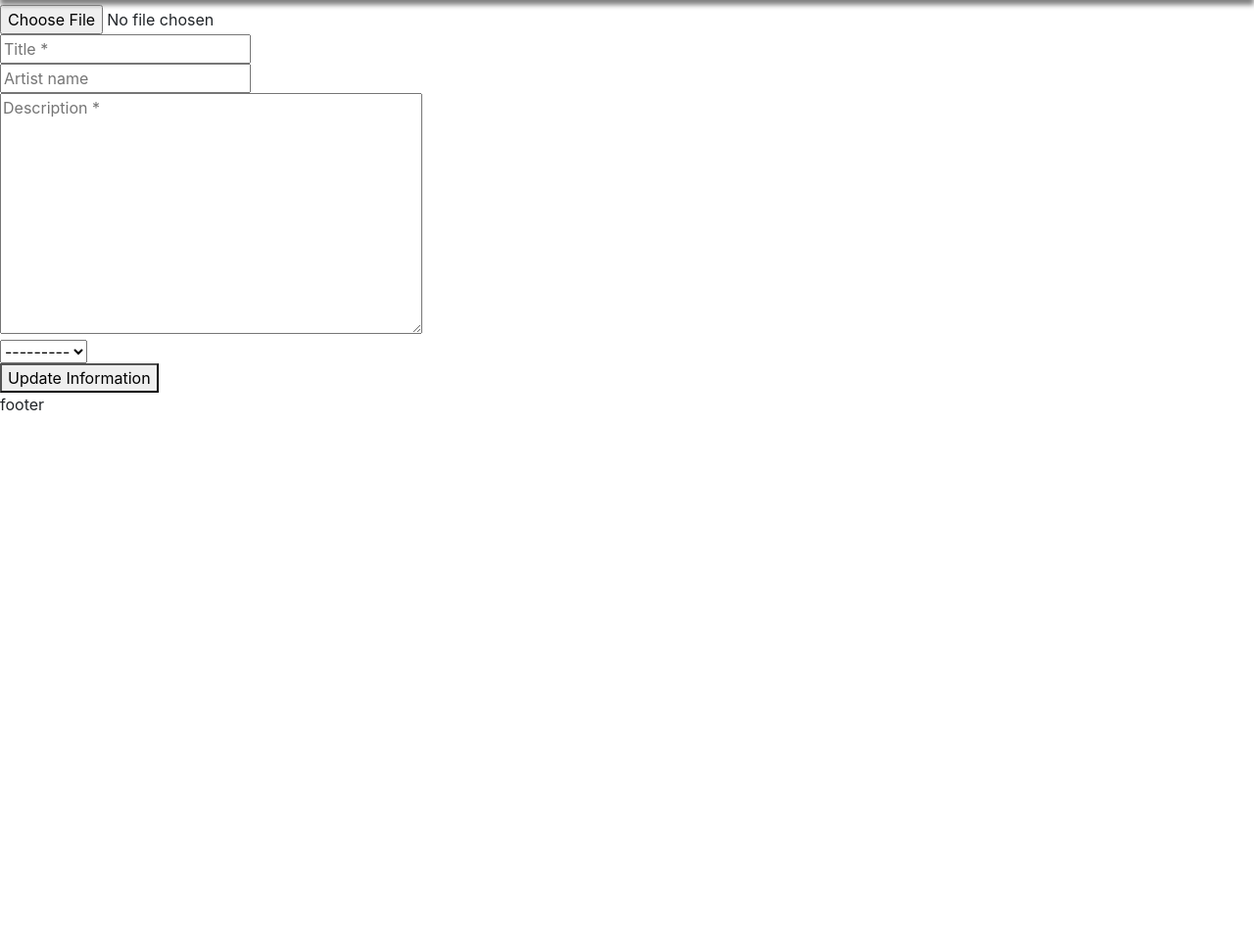
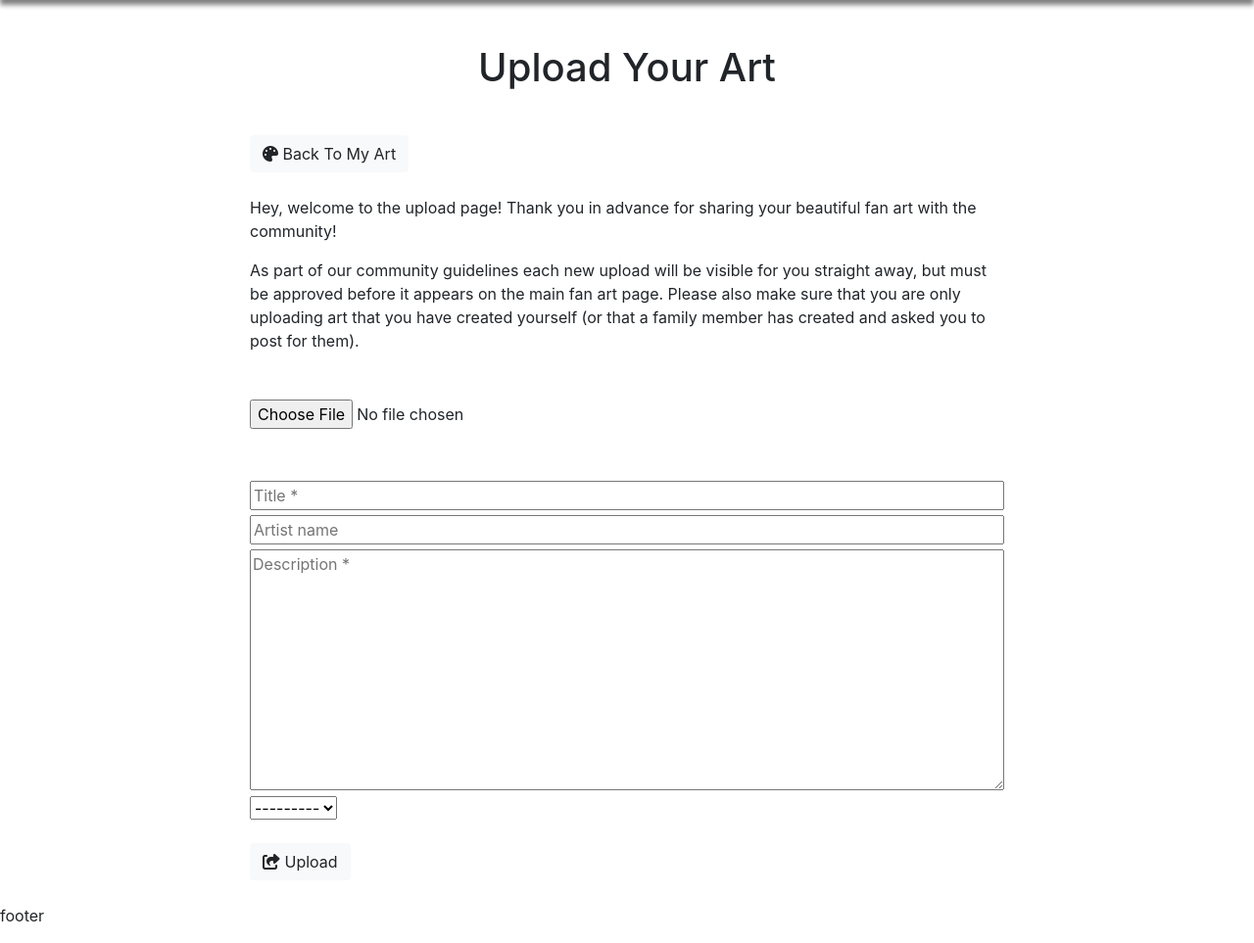
Before and after one commit to Code-Institute-Submissions/Author-Site, a Django app: page /fan_art/add_art in a window 1280 px wide. Shown: the part 189-1152 px from the top of the page at 98% size. Before the commit the page ends 608 px from the top, so only its background shows below. Run offline with Django 3.2, Linux system fonts and the light colour scheme; the visitor is signed in with stand-in values (Sample User, id 1); data that the repository does not hold is empty; some libraries are stand-ins or nearby versions.

Commit message:
Styling for fan art app - styling: add art page & form - Styling: edit art page & form - conditional rendering for unapproved art on users art gallery

```diff
--- a/fan_art/static/fan_art/css/fan_art.css
+++ b/fan_art/static/fan_art/css/fan_art.css
@@ -0,0 +1,49 @@
+/* --------------------------- USER FAN ART*/
+
+.card-img-overlay {
+    pointer-events: none;
+}
+
+/* --------------------------- ADD FAN ART */
+
+#add-fan-art {
+    width: 90vw;
+    margin: auto;
+}
+
+#add-fan-art input {
+    width: 100%;
+    margin-bottom: 5px;
+}
+
+#add-fan-art textarea {
+    width: 100%;
+}
+
+/* --------------------------- EDIT FAN ART */
+
+.edit-fan-art-image-display {
+    width: 80%;
+    margin: auto;
+}
+
+.edit-fan-art-image-display img{
+    width: 100%;
+}
+
+/* --------------------------- MEDIA QUERIES*/
+
+@media (min-width: 576px) {
+    #add-fan-art {
+        width: 80vw;
+    }
+    .edit-fan-art-image-display {
+        max-width: 600px;
+    }
+}
+
+@media (min-width: 992px) {
+    #add-fan-art {
+        width: 800px;
+    }
+}
--- a/fan_art/templates/fan_art/add_fan_art.html
+++ b/fan_art/templates/fan_art/add_fan_art.html
@@ -1,16 +1,69 @@
 {% extends 'base.html' %}
+{% load static %}
+
+{% block extra_css %}
+    <link rel="stylesheet" href="{% static 'fan_art/css/fan_art.css' %}">
+{% endblock %}
 
 {% block content %}
+
+<!-- PAGE HEADER -->
+<section id="page-heading">
+    <div>
+        <h1 class="page-title">Upload Your Art</h1>
+    </div>
+</section>
+
+<!-- UPLOAD -->
+<section id="add-fan-art">
+    <div class="container">
+
+        <a href="{% url 'user_gallery' %}" class="btn btn-light mb-4">
+            <span class="icon">
+                <i class="fas fa-palette"></i>
+            </span>
+            <span>Back To My Art</span>
+        </a>
+
+        <div class="tip-box">
+            <p>
+                Hey, welcome to the upload page! Thank you in advance
+                for sharing your beautiful fan art with the community!
+            </p>
+            <p>
+                As part of our community guidelines each new upload
+                will be visible for you straight away, but must be
+                approved before it appears on the main fan art page.
+                Please also make sure that you are only uploading art
+                that you have created yourself (or that a family member
+                has created and asked you to post for them).
+            </p>
+        </div>
 
         <div>
             <form action="{% url 'add_art' %}" method="POST" enctype="multipart/form-data">
                 {% csrf_token %}
-        {{ add_art_form|crispy }}
-        <button >
-            Update Information
+                <fieldset class="rounded mt-5 mb-5">
+                    {{ add_art_form.image |as_crispy_field }}
+                </fieldset>
+                <fieldset class="rounded">
+                    {{ add_art_form.title |as_crispy_field }}
+                    {{ add_art_form.artist_name |as_crispy_field }}
+                    {{ add_art_form.description |as_crispy_field }}
+                    {{ add_art_form.series |as_crispy_field }}
+                </fieldset>
+
+                <button class="btn btn-light my-4">
+                    <span class="icon">
+                        <i class="fas fa-share-square"></i>
+                    </span>
+                    Upload
                 </button>
+
             </form>
         </div>
+    </div>
+</section>
 
 
 
```
Also changed, not shown: fan_art/templates/fan_art/edit_fan_art.html (+57 -5 lines), fan_art/templates/fan_art/user_art_gallery.html (+12 -1 lines). Lines whose indentation alone changed are shown as unchanged.
